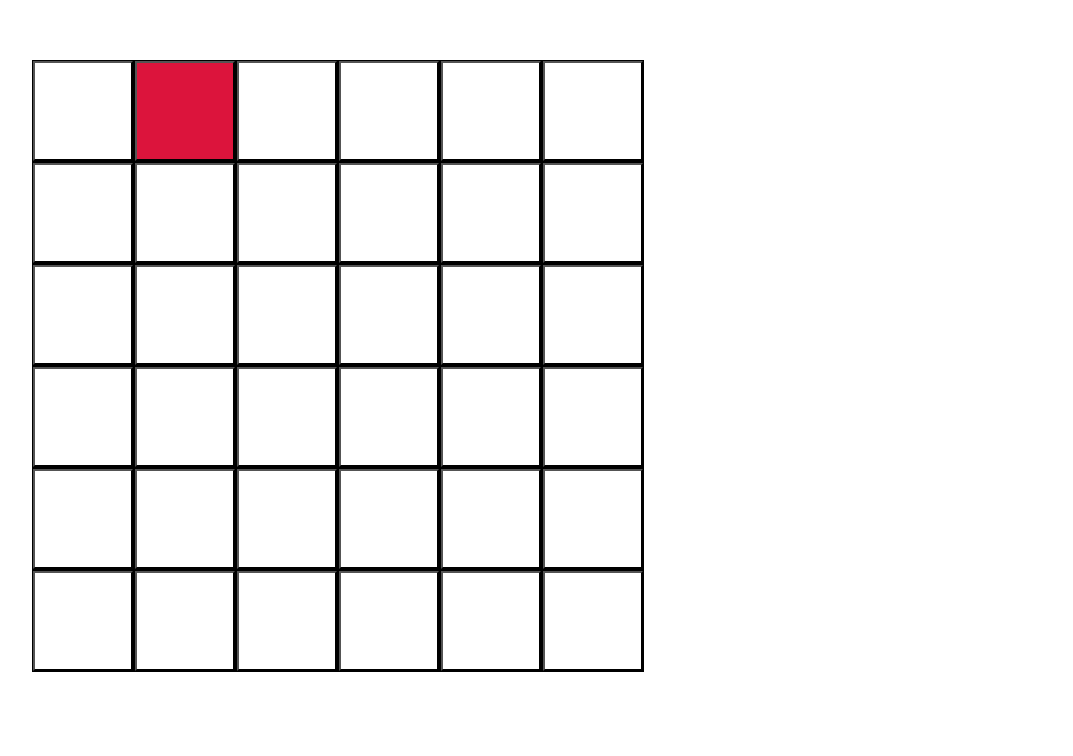
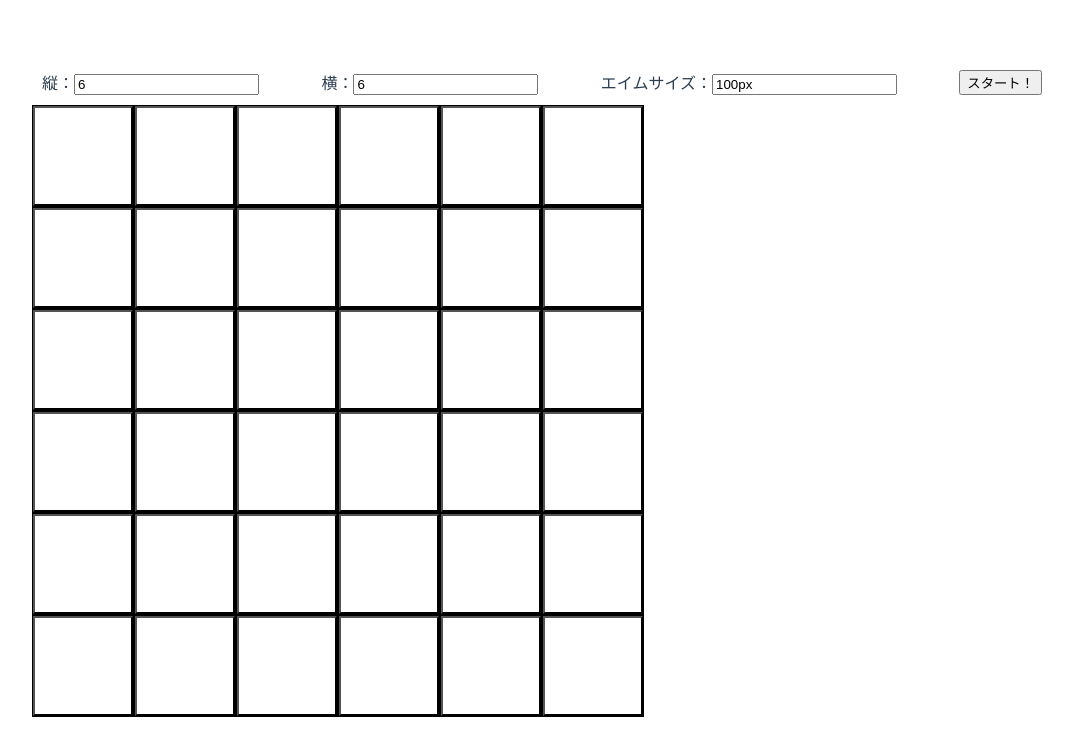
Before and after one commit to KaedeMorichika/vue3-demo, a Vue app in the folder vue3-demo/: page / in a window 1280 px wide. Shown: the top 756 px of the page, without its empty margins (26-1099 px from the left). Built offline with nearby package versions, Linux system fonts and the light colour scheme.

Commit message:
盤面を変更できるようになったのと、時間でスコアを計れるようになった。

```diff
--- a/vue3-demo/src/components/options/AimTarget.vue
+++ b/vue3-demo/src/components/options/AimTarget.vue
@@ -1,5 +1,5 @@
 <template>
-    <div class="target">
+    <div class="target" :style="{width: size, height: size}">
         <button :class="{marked: marked}" style="width: 100%; height: 100%" @click="onButtonClick"></button>
     </div>
 </template>
@@ -8,6 +8,10 @@
 export default {
     name: "AimTarget",
     props: {
+        size: {
+            type: String,
+            default: '100px'
+        },
         rowIndex: {
             type: Number,
             required: true
@@ -34,8 +38,6 @@ export default {
 
 <style scoped>
 .target {
-    width: 100px;
-    height: 100px;
     border: 1px solid black;
 }
 .target button {
--- a/vue3-demo/src/components/options/OptionsDemo.vue
+++ b/vue3-demo/src/components/options/OptionsDemo.vue
@@ -1,14 +1,35 @@
 <template>
     <div style="margin: 50px">
+        <div style="width: 1000px; display: flex; justify-content: space-between; padding: 10px;">
+            <div>
+                <span>縦：</span>
+                <input v-model="rowNum">
+            </div>
+            <div>
+                <span>横：</span>
+                <input v-model="columnNum">
+            </div>
+            <div>
+                <span>エイムサイズ：</span>
+                <input v-model="aimSize">
+            </div>
+            <div>
+                <button @click="gameStart">スタート！</button>
+            </div>
+        </div>
         <div style="display: flex; flex-direction: row;">
-            <div v-for="i in rowNum" :key="i" style="display: flex; flex-direction: column">
+            <div v-for="i in parseInt(rowNum)" :key="i" style="display: flex; flex-direction: column">
                 <AimTarget
-                    v-for="j in rowNum" :key="j"
+                    v-for="j in parseInt(columnNum)" :key="j"
                     :row-index="i - 1" :column-index="j - 1"
+                    :size="aimSize"
                     :marked="isMarkedTarget(i - 1, j - 1)"
                     @click="onButtonClick(i - 1, j - 1)"
                 ></AimTarget>
             </div>
+        </div>
+        <div v-show="!isGaming && score !== 0">
+            スコア：{{score}}
         </div>
     </div>
 </template>
@@ -19,30 +40,44 @@ import AimTarget from "@/components/options/AimTarget.vue";
 export default {
     name: "OptionsDemo",
     components: {AimTarget},
-    props: {
-        columnNum: {
-            type: Number,
-            default: 6
-        },
-        rowNum: {
-            type: Number,
-            default: 6
-        }
-    },
     data () {
         return {
-            markedTarget: this.generateMarkedTarget()
+            columnNum: 6,
+            rowNum: 6,
+            aimSize: '100px',
+            markedTarget: null,
+            score: 0,
+            isGaming: false
         }
     },
     methods: {
+        gameStart () {
+            this.initGame()
+            this.game()
+        },
+        initGame () {
+            this.score = 0
+            this.isGaming = true
+            this.markedTarget = this.generateMarkedTarget()
+        },
+        game () {
+            setTimeout(() => {
+                this.endGame()
+            }, 60000)
+        },
+        endGame () {
+            this.isGaming = false
+            this.markedTarget = null
+        },
         generateMarkedTarget() {
             return {
-                column: this._getRandomInt(this.rowNum - 1),
-                row: this._getRandomInt(this.columnNum - 1)
+                row: this._getRandomInt(this.columnNum - 1),
+                column: this._getRandomInt(this.rowNum - 1)
             }
         },
         onButtonClick (row, column) {
             if (this.isMarkedTarget(row, column)) {
+                this.score++
                 this.markedTarget = this.generateMarkedTarget()
             }
         },
@@ -50,7 +85,11 @@ export default {
             return Math.floor(Math.random() * max);
         },
         isMarkedTarget (row, column) {
-            return row === this.markedTarget.row && column === this.markedTarget.column
+            if (this.markedTarget) {
+                return row === this.markedTarget.row && column === this.markedTarget.column
+            } else {
+                return false
+            }
         },
     }
 }
```
